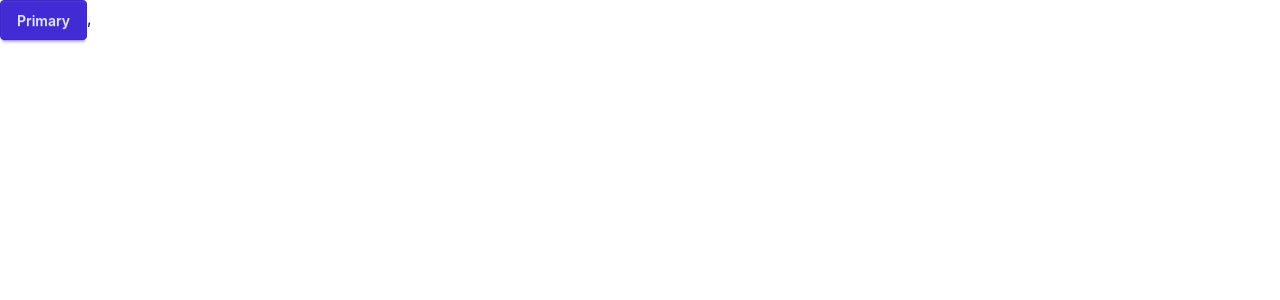
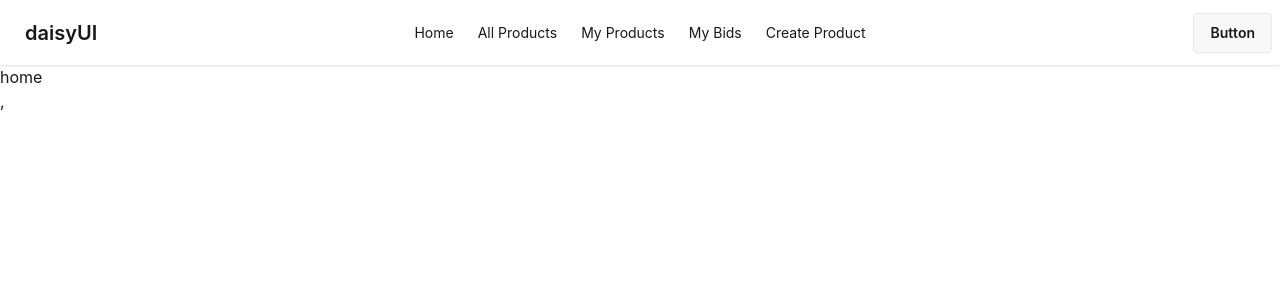
Before and after one commit to kmsmahi/kms-Deals-Full-Stack-Project-1-Clients, a React (Vite) app: page / in a window 1280 px wide. Shown: the top 300 px of the page. Built offline with nearby package versions, Linux system fonts and the light colour scheme.

Commit message:
initial page and componenets setup

```diff
--- /dev/null
+++ b/src/Componenets/Footer.jsx
@@ -0,0 +1,11 @@
+import React from 'react';
+
+const Footer = () => {
+    return (
+        <div>
+
+        </div>
+    );
+};
+
+export default Footer;
--- /dev/null
+++ b/src/Componenets/Navbar.jsx
@@ -0,0 +1,46 @@
+import React from 'react';
+import { NavLink } from 'react-router';
+
+const Navbar = () => {
+    const links=[
+        <li><NavLink to='/home'>Home</NavLink></li>,
+        <li><NavLink to='/all-products'>All Products</NavLink></li>,
+        <li><NavLink to='/my-products'>My Products</NavLink></li>,
+        <li><NavLink to='/my-bids'>My Bids</NavLink></li>,
+        <li><NavLink to='/create-product'>Create Product</NavLink></li>,
+    ]
+    return (
+        <div className="navbar bg-base-100 shadow-sm">
+  <div className="navbar-start">
+    <div className="dropdown">
+      <div tabIndex={0} role="button" className="btn btn-ghost lg:hidden">
+        <svg aria-label="Menu" xmlns="http://www.w3.org/2000/svg" className="h-5 w-5" fill="none" viewBox="0 0 24 24" stroke="currentColor"> <path strokeLinecap="round" strokeLinejoin="round" strokeWidth="2" d="M4 6h16M4 12h8m-8 6h16" /> </svg>
+      </div>
+      <ul
+        tabIndex={-1}
+        className="menu menu-sm dropdown-content bg-base-100 rounded-box z-1 mt-3 w-52 p-2 shadow">
+
+        {/* all navlinks for mobile dropdown */}
+        {links}
+      </ul>
+
+
+    </div>
+    <a className="btn btn-ghost text-xl">daisyUI</a>
+  </div>
+  <div className="navbar-center hidden lg:flex">
+    <ul className="menu menu-horizontal px-1">
+
+    {/* all navlinks for pc */}
+    {links}
+    </ul>
+
+  </div>
+  <div className="navbar-end">
+    <a className="btn">Button</a>
+  </div>
+</div>
+    );
+};
+
+export default Navbar;
--- /dev/null
+++ b/src/LayOuts/MainLayout.jsx
@@ -0,0 +1,16 @@
+import React from 'react';
+import Navbar from '../Componenets/Navbar';
+import { Outlet } from 'react-router';
+import Footer from '../Componenets/Footer';
+
+const MainLayout = () => {
+    return (
+        <div>
+            <Navbar></Navbar>
+            <Outlet></Outlet>
+            <Footer></Footer>
+        </div>
+    );
+};
+
+export default MainLayout;
--- /dev/null
+++ b/src/Pages/AllProducts.jsx
@@ -0,0 +1,11 @@
+import React from 'react';
+
+const AllProducts = () => {
+    return (
+        <div>
+            <h1>All products</h1>
+        </div>
+    );
+};
+
+export default AllProducts;
--- /dev/null
+++ b/src/Pages/CreateProduct.jsx
@@ -0,0 +1,11 @@
+import React from 'react';
+
+const CreateProduct = () => {
+    return (
+        <div>
+            <h1>Create-product</h1>
+        </div>
+    );
+};
+
+export default CreateProduct;
--- /dev/null
+++ b/src/Pages/Home.jsx
@@ -0,0 +1,11 @@
+import React from 'react';
+
+const Home = () => {
+    return (
+        <div>
+            <h1>home</h1>
+        </div>
+    );
+};
+
+export default Home;
--- /dev/null
+++ b/src/Pages/MyBids.jsx
@@ -0,0 +1,11 @@
+import React from 'react';
+
+const MyBids = () => {
+    return (
+        <div>
+            <h1>My bids</h1>
+        </div>
+    );
+};
+
+export default MyBids;
--- /dev/null
+++ b/src/Pages/MyProducts.jsx
@@ -0,0 +1,11 @@
+import React from 'react';
+
+const MyProducts = () => {
+    return (
+        <div>
+            <h1>My products</h1>
+        </div>
+    );
+};
+
+export default MyProducts;
--- a/src/Routs/AllRouts.jsx
+++ b/src/Routs/AllRouts.jsx
@@ -1,8 +1,36 @@
 import { createBrowserRouter } from "react-router";
+import MainLayout from "../LayOuts/MainLayout";
+import Home from "../Pages/Home";
+import AllProducts from "../Pages/AllProducts";
+import MyProducts from "../Pages/MyProducts";
+import MyBids from "../Pages/MyBids";
+import CreateProduct from "../Pages/CreateProduct";
 const router = createBrowserRouter([
   {
     path: "/",
-    element: <button className="btn btn-primary">Primary</button>,
+    element: <MainLayout></MainLayout>,
+    children:[
+      {
+        index:true,
+        element:<Home></Home>
+      },
+      {
+        path:'/all-products',
+        element:<AllProducts></AllProducts>
+      },
+      {
+        path:'/my-products',
+        element:<MyProducts></MyProducts>
+      },
+      {
+        path:'/my-bids',
+        element:<MyBids></MyBids>
+      },
+      {
+        path:'/create-product',
+        element:<CreateProduct></CreateProduct>
+      },
+    ]
   },
 ]);
 export default router;
```
Also changed, not shown: src/Componenets/Banner.jsx (added).
